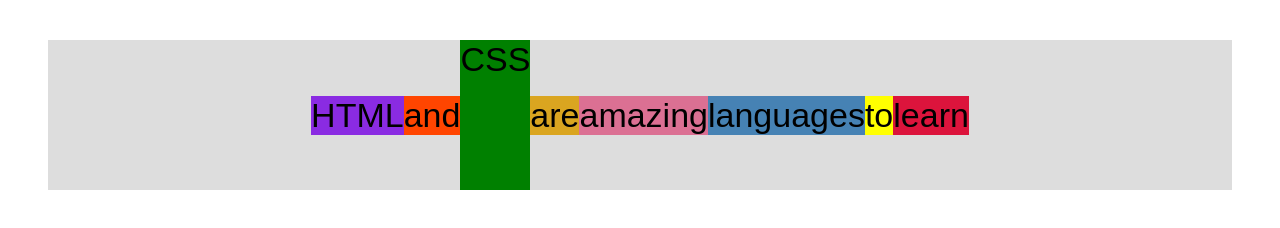
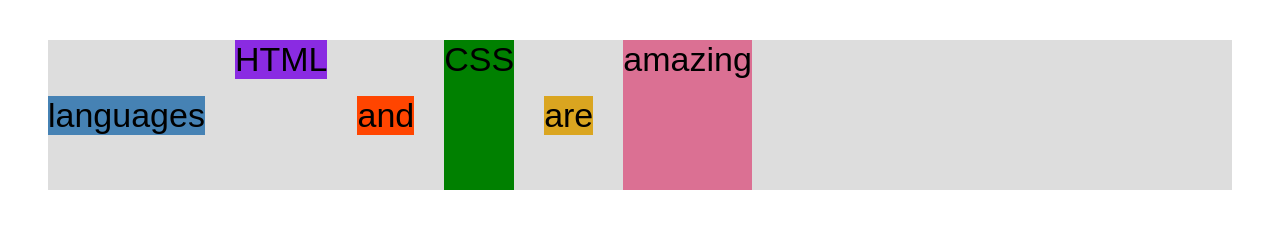
Before and after one commit to Luis-Gonzo-Velez/MyCSSpractice, a plain HTML site: page flexbox.html in a window 1280 px wide. Drawn offline with Linux system fonts and the light colour scheme.

Commit message:
Flex Box Commands

```diff
--- a/flexbox.html
+++ b/flexbox.html
@@ -42,7 +42,17 @@
         /* FLEXBOX */
         display: flex;
         align-items: center;
-        justify-content: center;
+        justify-content: flex-start;
+        gap: 30px;
+      }
+      .el--1 {
+        align-self: flex-start;
+      }
+      .el--5 {
+        align-self: stretch;
+      }
+      .el--6 {
+        order: -1;
       }
     </style>
   </head>
@@ -54,8 +64,8 @@
       <div class="el el--4">are</div>
       <div class="el el--5">amazing</div>
       <div class="el el--6">languages</div>
-      <div class="el el--7">to</div>
-      <div class="el el--8">learn</div>
+      <!-- <div class="el el--7">to</div>
+      <div class="el el--8">learn</div> -->
     </div>
   </body>
 </html>
```
